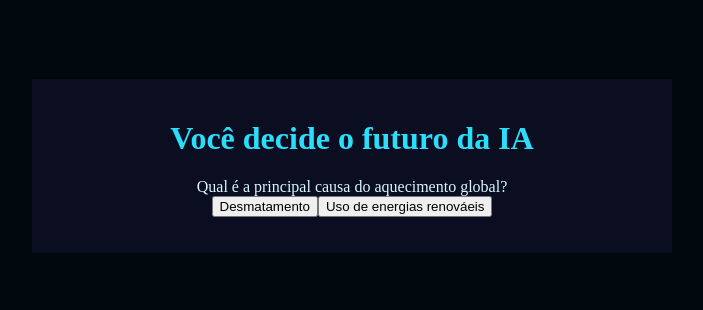
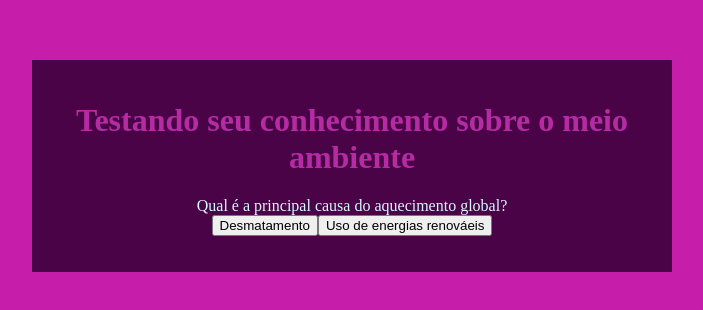
Before and after one commit to nickgata/projeto-segundo-trimestre, a plain HTML site: page index.html in a window 1280 px wide. Shown: the part 242-552 px from the top of the page, without its empty margins (288-991 px from the left). Drawn offline with Linux system fonts and the light colour scheme.

Commit message:
Add files via upload

```diff
--- a/index.html
+++ b/index.html
@@ -4,11 +4,11 @@
     <meta charset="UTF-8">
     <meta name="viewport" content="width=device-width, initial-scale=1.0">
     <link rel="stylesheet" href="style.css">
-    <title>Você decide o futuro da IA</title>
+    <title>Testando seu conhecimento sobre o meio ambiente</title>
 </head>
 <body>
     <div class="caixa-principal">
-        <h1>Você decide o futuro da IA</h1>
+        <h1>Testando seu conhecimento sobre o meio ambiente</h1>
         <div class="caixa-perguntas"></div>
         <div class="caixa-alternativas"></div>
         <div class="caixa-resultado">
--- a/style.css
+++ b/style.css
@@ -1,8 +1,8 @@
 :root{
-    --cor-fundo: #01080E ;
-    --cor-principal: #0B0D20 ;
-    --cor-secundaria: #212333;
-    --cor-destaque: #2BDEFD;
+    --cor-fundo: #c71dab ;
+    --cor-principal: #4b0347 ;
+    --cor-secundaria: #ff47f6;
+    --cor-destaque: #b62ba3;
     --cor-texto: #D7F9FF;
 
 }
```
